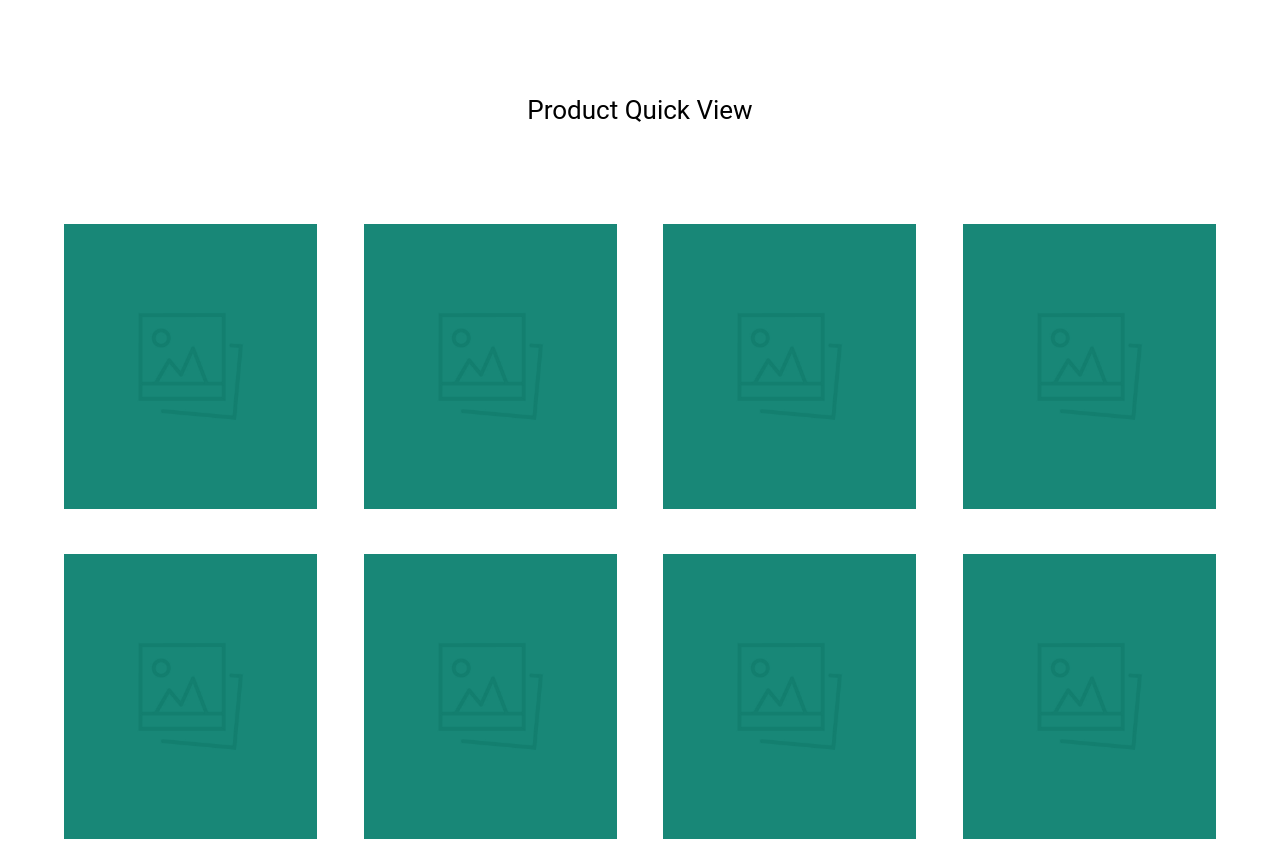
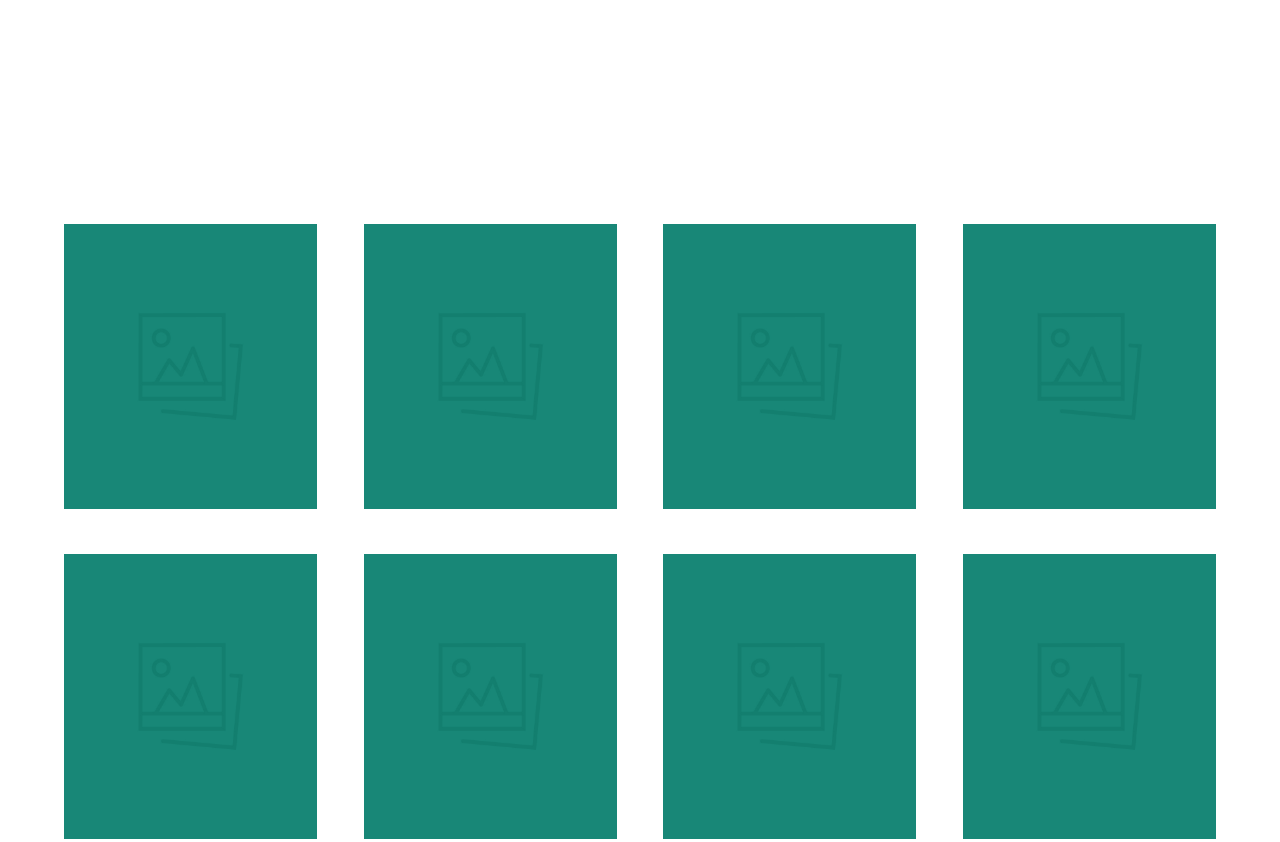
Before and after one commit to mrozinskixyz/gallery, a plain HTML site: page index.html in a window 1280 px wide. Shown: the top 842 px of the page. Drawn offline with Linux system fonts and the light colour scheme.

Commit message:
Update index.html

```diff
--- a/index.html
+++ b/index.html
@@ -14,7 +14,7 @@
 </head>
 <body>
 	<header>
-		<h1>Product Quick View</h1>
+		<h1></h1>
 	</header>
 
 	<ul class="cd-items cd-container">
```
